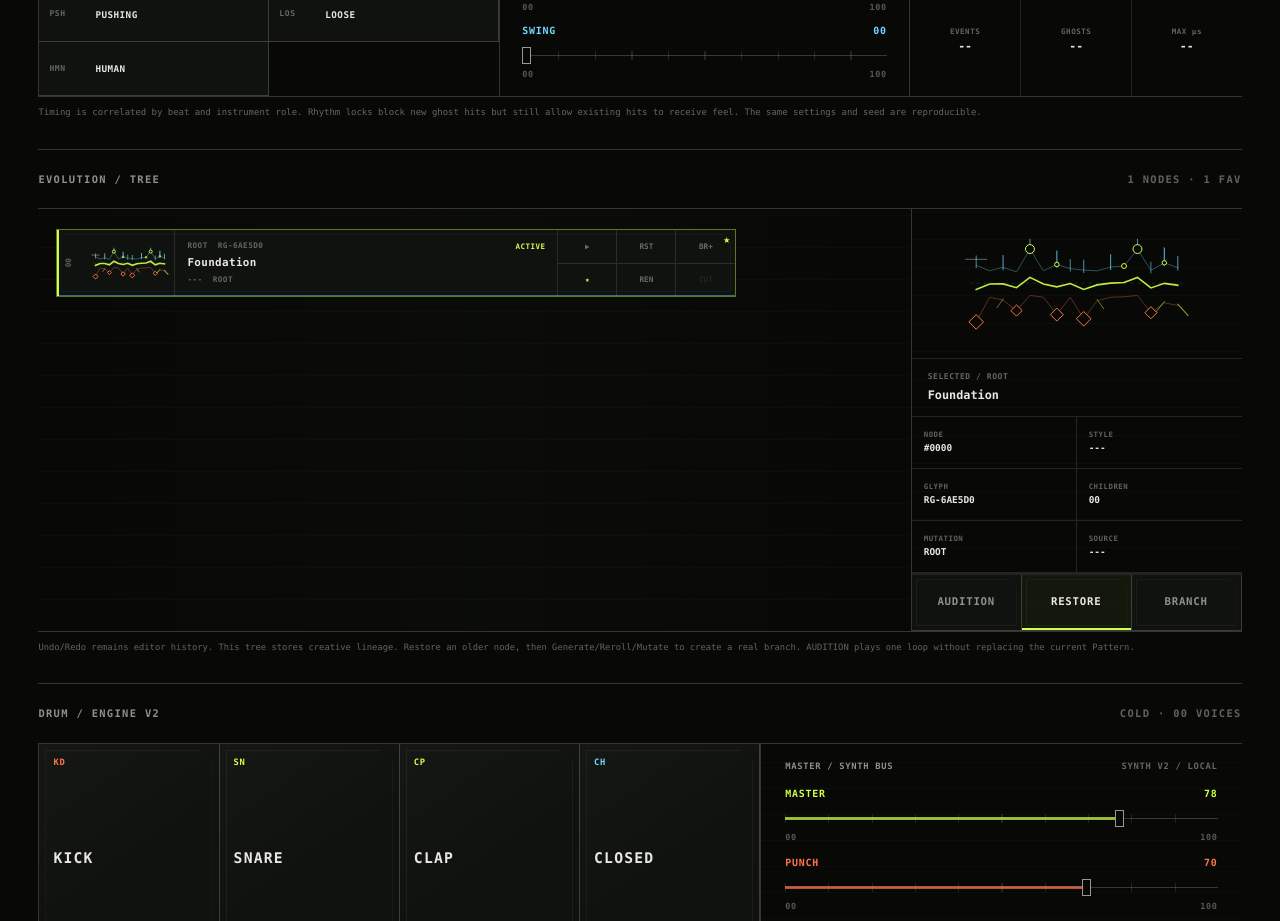
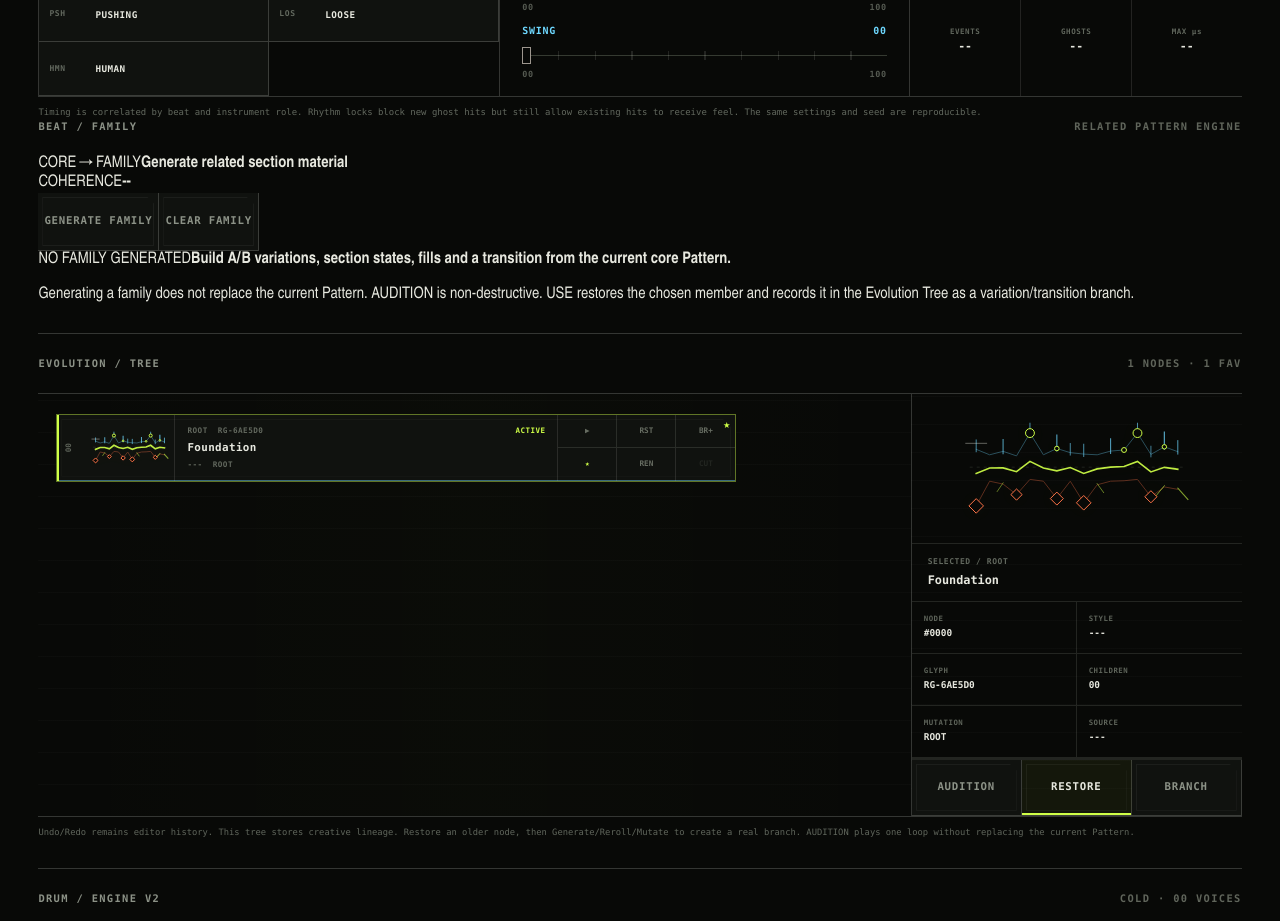
Before and after one commit to thiepn/synth, a React (Vite) app: page / in a window 1280 px wide. Shown: the part 1340-2261 px from the top of the page. Built offline with nearby package versions, Linux system fonts and the light colour scheme.

Commit message:
feat: integrate non-destructive Beat Family generation into Create

```diff
--- a/src/ui/surfaces/CreateSurface.tsx
+++ b/src/ui/surfaces/CreateSurface.tsx
@@ -12,6 +12,8 @@ import {
   rerollBeat,
   type BeatVariationResult,
 } from "../../generation/beatVariation";
+import { generateBeatFamily } from "../../generation/beatFamilyGenerator";
+import { beatFamilyStore } from "../../family/BeatFamilyStore";
 import { shortSeed } from "../../generation/prng";
 import { generationHistoryStore } from "../../history/GenerationHistoryStore";
 import { useGenerationHistorySnapshot } from "../../history/useGenerationHistory";
@@ -38,6 +40,7 @@ import { useSequencerSnapshot } from "../../sequencer/useSequencer";
 import { DrumEnginePanel } from "../drums/DrumEngineUI";
 import { GrooveEnginePanel } from "../groove/GrooveEngineUI";
 import { EvolutionTreePanel } from "../history/EvolutionTree";
+import { BeatFamilyPanel } from "../family/BeatFamilyPanel";
 import {
   BeatReactor,
   GrooveField,
@@ -105,6 +108,8 @@ export function CreateSurface() {
   const [activeMutation, setActiveMutation] =
     useState<MusicalMutationId | null>(null);
   const [mutationError, setMutationError] = useState<string | null>(null);
+  const [familyCounter, setFamilyCounter] = useState(0);
+  const [familyError, setFamilyError] = useState<string | null>(null);
   const [operationError, setOperationError] = useState<string | null>(
     null,
   );
@@ -459,6 +464,42 @@ export function CreateSurface() {
     }
   };
 
+  const generateCurrentFamily = () => {
+    try {
+      const result = generateBeatFamily({
+        source: sequencer.pattern,
+        seed:
+          "family:" +
+          sequencer.pattern.id +
+          ":" +
+          String(familyCounter).padStart(4, "0"),
+        style: currentPatternStyle,
+        intent: intent(),
+        bpm: transport.bpm,
+      });
+
+      setFamilyCounter((value) => value + 1);
+
+      if (!result.valid) {
+        setFamilyError(
+          "Family rejected · Q" +
+            result.coherenceScore +
+            " · " +
+            (result.reasons[0] ?? "member quality gate failed"),
+        );
+        return;
+      }
+
+      beatFamilyStore.apply(result);
+      setFamilyError(null);
+    } catch (error) {
+      setFamilyCounter((value) => value + 1);
+      setFamilyError(
+        error instanceof Error ? error.message : String(error),
+      );
+    }
+  };
+
   const applyFieldMutation = (x: number, y: number) => {
     try {
       const result = mutateGrooveField({
@@ -785,6 +826,11 @@ export function CreateSurface() {
         onReset={resetCurrentFeel}
       />
 
+      <BeatFamilyPanel
+        onGenerate={generateCurrentFamily}
+        generationError={familyError}
+      />
+
       <EvolutionTreePanel />
 
       <DrumEnginePanel />
```
